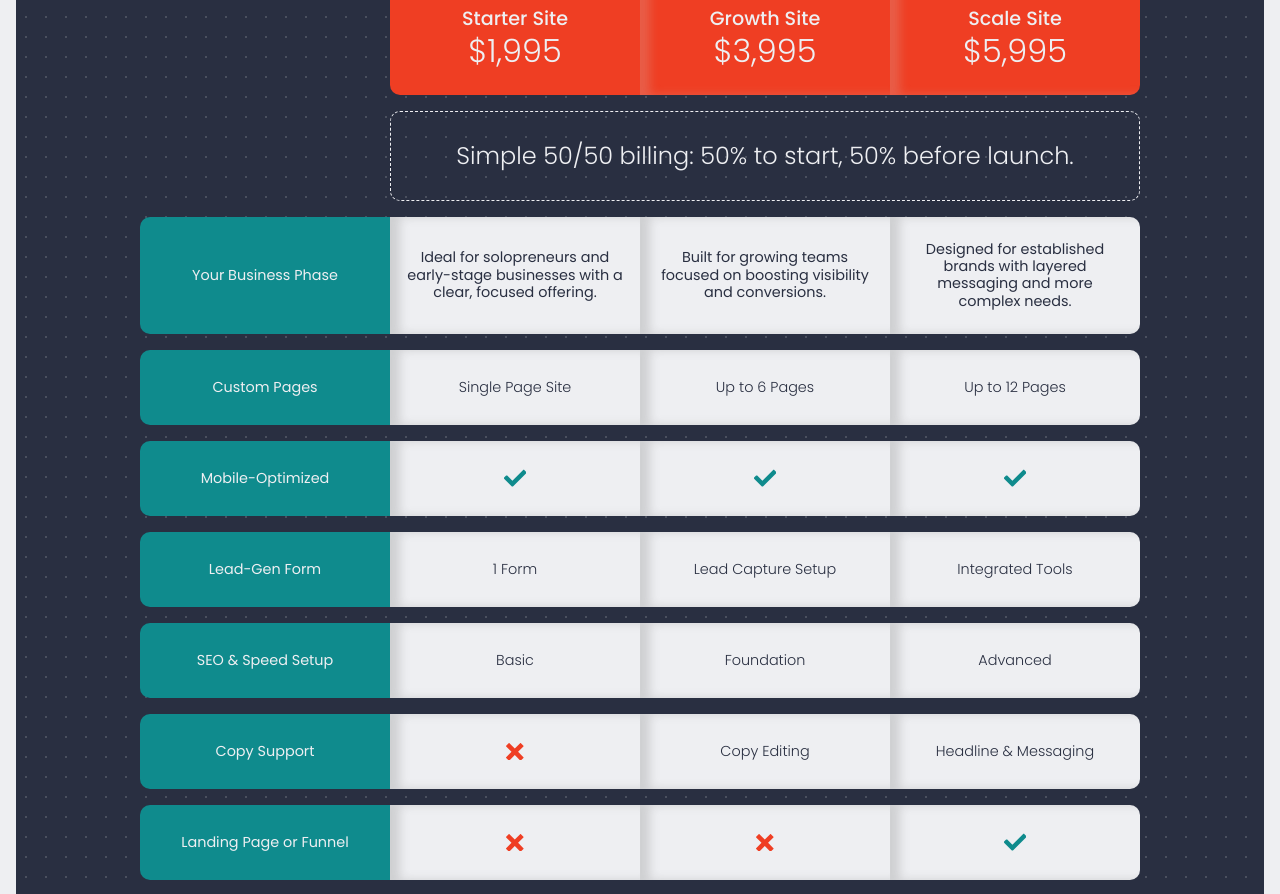
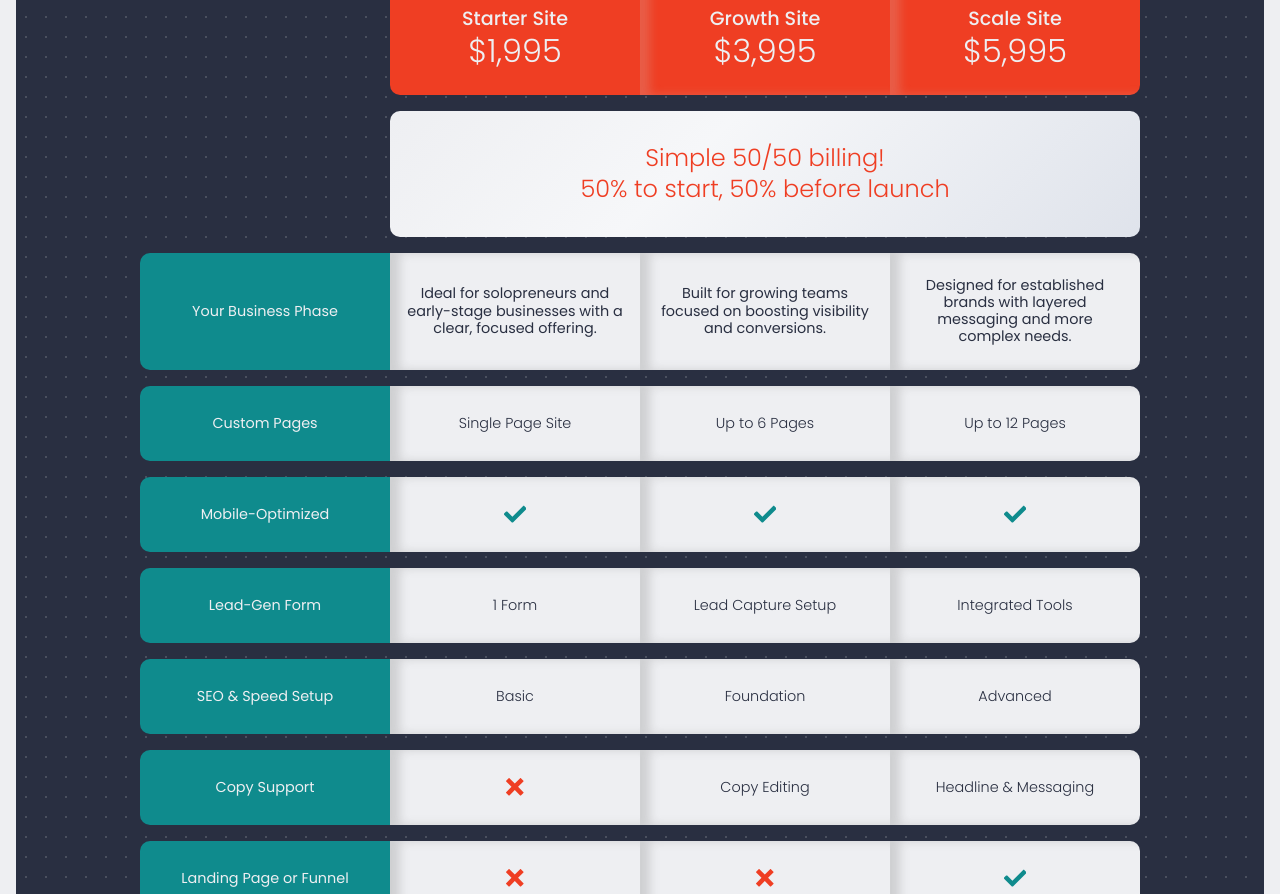
Before and after one commit to dinardavis/golbi, a React (Create React App) app in the folder client/: page / in a window 1280 px wide. Shown: the part 5609-6503 px from the top of the page. Built offline with nearby package versions, Linux system fonts and the light colour scheme.

Commit message:
Update payment terms styling

```diff
--- a/client/src/assets/css/style.css
+++ b/client/src/assets/css/style.css
@@ -1465,11 +1465,16 @@ body {
 
 .site-feature-payment-copy {
   grid-column: 2 / -1;
-  /* background-color: var(--background-light); */
-  color: var(--font-secondary);
+  background: linear-gradient(
+  135deg,
+  #eeeff2 0%,
+  #f6f7f9 40%,
+  #dfe3eb 100%
+);
+  color: var(--font-accent-1);
   padding: 2rem 1rem;
   border-radius: 10px;
-  border: 1px dashed var(--font-secondary);
+  line-height: 1.29;
 }
 
 .site-name-container.left {
--- a/client/src/components/Pricing.js
+++ b/client/src/components/Pricing.js
@@ -71,7 +71,7 @@ export default function Pricing() {
 
         <div className="site-feature-payment-copy-container">
           <div className="site-feature-col-blank"></div>
-          <p className="site-feature-payment-copy">Simple 50/50 billing: 50% to start, 50% before launch.</p>
+          <p className="site-feature-payment-copy">Simple 50/50 billing!<br></br>50% to start, 50% before launch</p>
         </div>
 
         <div className="site-feature-row">
```
